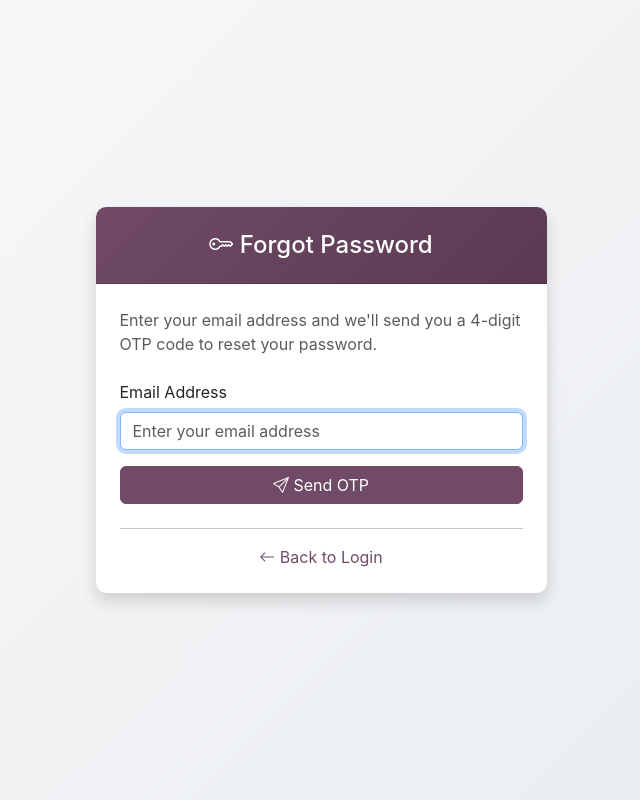
After one commit to raorajnish/stockmaster, a Django app: page /users/forgot-password/ in a window 1280 px wide. The commit adds this page. Shown: the whole page, without its empty margins (319-959 px from the left). Run offline with Django 5.2, Linux system fonts and the light colour scheme.

Commit message:
Merge: Added forgot password feature with OTP verification

```diff
--- a/stockmaster/settings.py
+++ b/stockmaster/settings.py
@@ -139,3 +139,8 @@ DEFAULT_AUTO_FIELD = 'django.db.models.BigAutoField'
 
 # Custom User Model
 AUTH_USER_MODEL = 'users.User'
+
+# Email Configuration (for development - uses console backend)
+# For production, configure SMTP settings
+EMAIL_BACKEND = 'django.core.mail.backends.console.EmailBackend'
+DEFAULT_FROM_EMAIL = 'noreply@stockmaster.com'
--- /dev/null
+++ b/templates/users/forgot_password.html
@@ -0,0 +1,131 @@
+<!DOCTYPE html>
+<html lang="en">
+<head>
+    <meta charset="UTF-8" />
+    <meta name="viewport" content="width=device-width, initial-scale=1.0" />
+    <title>Forgot Password - StockMaster</title>
+
+    <!-- Bootstrap 5 CSS -->
+    <link
+      href="https://cdn.jsdelivr.net/npm/bootstrap@5.3.0/dist/css/bootstrap.min.css"
+      rel="stylesheet"
+    />
+    <!-- Bootstrap Icons -->
+    <link
+      href="https://cdn.jsdelivr.net/npm/bootstrap-icons@1.10.0/font/bootstrap-icons.css"
+      rel="stylesheet"
+    />
+
+    <style>
+      :root {
+        --accent-color: #704a66;
+        --accent-hover: #5a3a52;
+      }
+
+      body {
+        font-family: -apple-system, BlinkMacSystemFont, "Segoe UI", Roboto,
+          "Helvetica Neue", Arial, sans-serif;
+        background: linear-gradient(135deg, #f8f9fa 0%, #e9ecef 100%);
+        min-height: 100vh;
+        display: flex;
+        align-items: center;
+        padding: 20px 0;
+      }
+
+      .forgot-password-card {
+        border: none;
+        border-radius: 10px;
+        box-shadow: 0 10px 30px rgba(0, 0, 0, 0.1);
+      }
+
+      .card-header {
+        background: linear-gradient(
+          135deg,
+          var(--accent-color) 0%,
+          var(--accent-hover) 100%
+        );
+        border-radius: 10px 10px 0 0 !important;
+      }
+
+      .btn-accent {
+        background-color: var(--accent-color);
+        border-color: var(--accent-color);
+        color: white;
+      }
+
+      .btn-accent:hover {
+        background-color: var(--accent-hover);
+        border-color: var(--accent-hover);
+        color: white;
+      }
+    </style>
+</head>
+<body>
+    <div class="container">
+        <div class="row justify-content-center">
+            <div class="col-md-6 col-lg-5">
+                <div class="card forgot-password-card shadow">
+                    <div class="card-header text-white text-center py-4">
+                        <h4 class="mb-0">
+                            <i class="bi bi-key"></i> Forgot Password
+                        </h4>
+                    </div>
+                    <div class="card-body p-4">
+                        {% if messages %}
+                            {% for message in messages %}
+                                <div class="alert alert-{{ message.tags }} alert-dismissible fade show" role="alert">
+                                    {{ message }}
+                                    <button type="button" class="btn-close" data-bs-dismiss="alert"></button>
+                                </div>
+                            {% endfor %}
+                        {% endif %}
+
+                        <p class="text-muted mb-4">
+                            Enter your email address and we'll send you a 4-digit OTP code to reset your password.
+                        </p>
+
+                        <form method="post">
+                            {% csrf_token %}
+
+                            {% if form.non_field_errors %}
+                                <div class="alert alert-danger">
+                                    {{ form.non_field_errors }}
+                                </div>
+                            {% endif %}
+
+                            <div class="mb-3">
+                                <label for="{{ form.email.id_for_label }}" class="form-label">
+                                    {{ form.email.label }}
+                                </label>
+                                {{ form.email }}
+                                {% if form.email.errors %}
+                                    <div class="text-danger small">
+                                        {{ form.email.errors }}
+                                    </div>
+                                {% endif %}
+                            </div>
+
+                            <div class="d-grid gap-2 mb-4">
+                                <button type="submit" class="btn btn-accent">
+                                    <i class="bi bi-send"></i> Send OTP
+                                </button>
+                            </div>
+                        </form>
+
+                        <hr />
+
+                        <div class="text-center">
+                            <a href="{% url 'users:login' %}" class="text-decoration-none" style="color: #704a66;">
+                                <i class="bi bi-arrow-left"></i> Back to Login
+                            </a>
+                        </div>
+                    </div>
+                </div>
+            </div>
+        </div>
+    </div>
+
+    <!-- Bootstrap 5 JS -->
+    <script src="https://cdn.jsdelivr.net/npm/bootstrap@5.3.0/dist/js/bootstrap.bundle.min.js"></script>
+</body>
+</html>
--- a/users/forms.py
+++ b/users/forms.py
@@ -1,6 +1,6 @@
 from django import forms
 from .models import User
-from django.contrib.auth.forms import UserCreationForm, AuthenticationForm, UsernameField
+from django.contrib.auth.forms import UserCreationForm, AuthenticationForm, UsernameField, SetPasswordForm
 
 class LoginForm(AuthenticationForm):
     username = UsernameField(widget=forms.TextInput(attrs={'autofocus': 'True', 'class': 'form-control'}))
@@ -15,3 +15,44 @@ class CustomerRegisterationForm(UserCreationForm):
     class Meta:
         model = User
         fields = ['username', 'email', 'password1', 'password2']  # fields to be displayed in the form
+
+class ForgotPasswordForm(forms.Form):
+    email = forms.EmailField(
+        widget=forms.EmailInput(attrs={
+            'class': 'form-control',
+            'placeholder': 'Enter your email address',
+            'autofocus': True
+        }),
+        label='Email Address'
+    )
+
+class OTPVerificationForm(forms.Form):
+    otp = forms.CharField(
+        max_length=4,
+        min_length=4,
+        widget=forms.TextInput(attrs={
+            'class': 'form-control text-center',
+            'placeholder': 'Enter any 4 characters',
+            'autofocus': True,
+            'maxlength': '4',
+            'style': 'font-size: 1.5rem; letter-spacing: 0.5rem;'
+        }),
+        label='OTP Code',
+        help_text='Enter any 4-character code'
+    )
+
+class ResetPasswordForm(SetPasswordForm):
+    new_password1 = forms.CharField(
+        label='New Password',
+        widget=forms.PasswordInput(attrs={
+            'class': 'form-control',
+            'autofocus': True
+        }),
+        help_text='Your password must contain at least 8 characters.'
+    )
+    new_password2 = forms.CharField(
+        label='Confirm New Password',
+        widget=forms.PasswordInput(attrs={
+            'class': 'form-control'
+        })
+    )
--- a/users/urls.py
+++ b/users/urls.py
@@ -9,4 +9,7 @@ urlpatterns = [
     path('logout/', auth_views.LogoutView.as_view(), name='logout'),
     path('register/manager/', views.manager_register, name='manager_register'),
     path('register/staff/', views.staff_register, name='staff_register'),
+    path('forgot-password/', views.forgot_password, name='forgot_password'),
+    path('verify-otp/', views.verify_otp, name='verify_otp'),
+    path('reset-password/', views.reset_password, name='reset_password'),
 ]
--- a/users/views.py
+++ b/users/views.py
@@ -1,6 +1,11 @@
-from django.shortcuts import render, redirect
+from django.shortcuts import render, redirect, get_object_or_404
 from django.contrib.auth import login as auth_login
-from .forms import LoginForm, CustomerRegisterationForm
+from django.contrib import messages
+from django.core.mail import send_mail
+from django.conf import settings
+import random
+from .forms import LoginForm, CustomerRegisterationForm, ForgotPasswordForm, OTPVerificationForm, ResetPasswordForm
+from .models import User
 
 # Manager Registration View
 def manager_register(request):
@@ -43,3 +48,105 @@ def user_login(request):
     else:
         form = LoginForm()
     return render(request, 'users/login.html', {'form': form})
+
+# Forgot Password - Step 1: Email Input
+def forgot_password(request):
+    if request.method == "POST":
+        form = ForgotPasswordForm(request.POST)
+        if form.is_valid():
+            email = form.cleaned_data['email']
+            try:
+                user = User.objects.get(email=email)
+                # Generate 4-digit OTP
+                otp = str(random.randint(1000, 9999))
+
+                # Store OTP and email in session
+                request.session['password_reset_otp'] = otp
+                request.session['password_reset_email'] = email
+                request.session['otp_verified'] = False
+
+                # Send OTP via email
+                subject = 'StockMaster - Password Reset OTP'
+                message = f'''
+Hello {user.username},
+
+You have requested to reset your password for StockMaster.
+
+Your OTP code is: {otp}
+
+This code will expire in 10 minutes. If you did not request this, please ignore this email.
+
+Best regards,
+StockMaster Team
+                '''
+                from_email = settings.DEFAULT_FROM_EMAIL if hasattr(settings, 'DEFAULT_FROM_EMAIL') else 'noreply@stockmaster.com'
+
+                try:
+                    send_mail(
+                        subject,
+                        message,
+                        from_email,
+                        [email],
+                        fail_silently=False,
+                    )
+                    messages.success(request, f'OTP has been sent to {email}. Please check your email.')
+                    return redirect('users:verify_otp')
+                except Exception as e:
+                    messages.error(request, f'Failed to send email. Please try again later. Error: {str(e)}')
+            except User.DoesNotExist:
+                # Don't reveal if email exists or not for security
+                messages.success(request, 'If an account exists with this email, an OTP has been sent.')
+                return redirect('users:verify_otp')
+    else:
+        form = ForgotPasswordForm()
+    return render(request, 'users/forgot_password.html', {'form': form})
+
+# Forgot Password - Step 2: OTP Verification
+def verify_otp(request):
+    if 'password_reset_otp' not in request.session:
+        messages.error(request, 'Please start the password reset process from the beginning.')
+        return redirect('users:forgot_password')
+
+    if request.method == "POST":
+        form = OTPVerificationForm(request.POST)
+        if form.is_valid():
+            entered_otp = form.cleaned_data['otp']
+            # Accept any 4-character input as valid OTP (for testing)
+            if len(entered_otp) == 4:
+                request.session['otp_verified'] = True
+                messages.success(request, 'OTP verified successfully!')
+                return redirect('users:reset_password')
+            else:
+                messages.error(request, 'Please enter a 4-character code.')
+    else:
+        form = OTPVerificationForm()
+
+    return render(request, 'users/verify_otp.html', {'form': form})
+
+# Forgot Password - Step 3: Reset Password
+def reset_password(request):
+    if 'password_reset_otp' not in request.session or not request.session.get('otp_verified'):
+        messages.error(request, 'Please verify your OTP first.')
+        return redirect('users:verify_otp')
+
+    email = request.session.get('password_reset_email')
+    try:
+        user = User.objects.get(email=email)
+    except User.DoesNotExist:
+        messages.error(request, 'User not found. Please start the process again.')
+        return redirect('users:forgot_password')
+
+    if request.method == "POST":
+        form = ResetPasswordForm(user, request.POST)
+        if form.is_valid():
+            form.save()
+            # Clear session data
+            request.session.pop('password_reset_otp', None)
+            request.session.pop('password_reset_email', None)
+            request.session.pop('otp_verified', None)
+            messages.success(request, 'Your password has been changed successfully! You can now login with your new password.')
+            return redirect('users:login')
+    else:
+        form = ResetPasswordForm(user)
+
+    return render(request, 'users/reset_password.html', {'form': form})
```
Also changed, not shown: templates/users/login.html (+12 -1 lines), templates/users/reset_password.html (added, +148 -0 lines), templates/users/verify_otp.html (added, +151 -0 lines).
